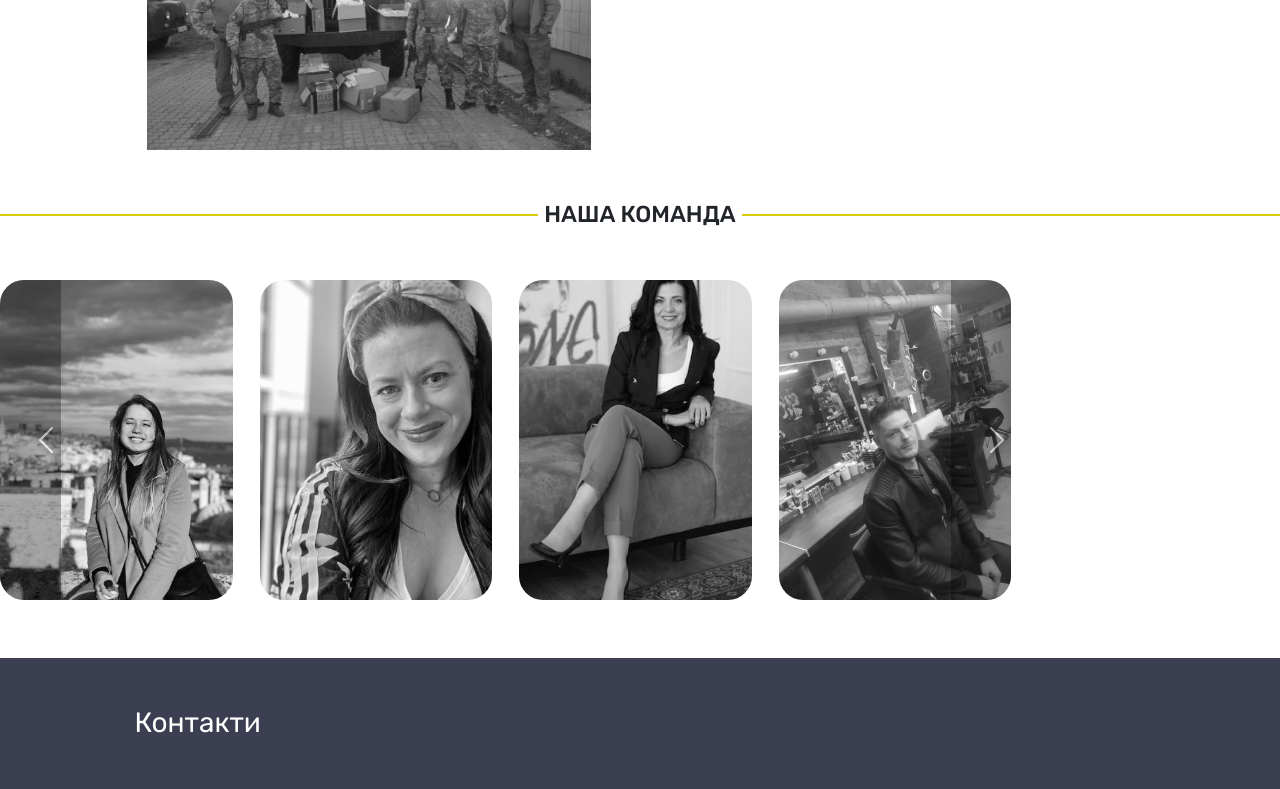
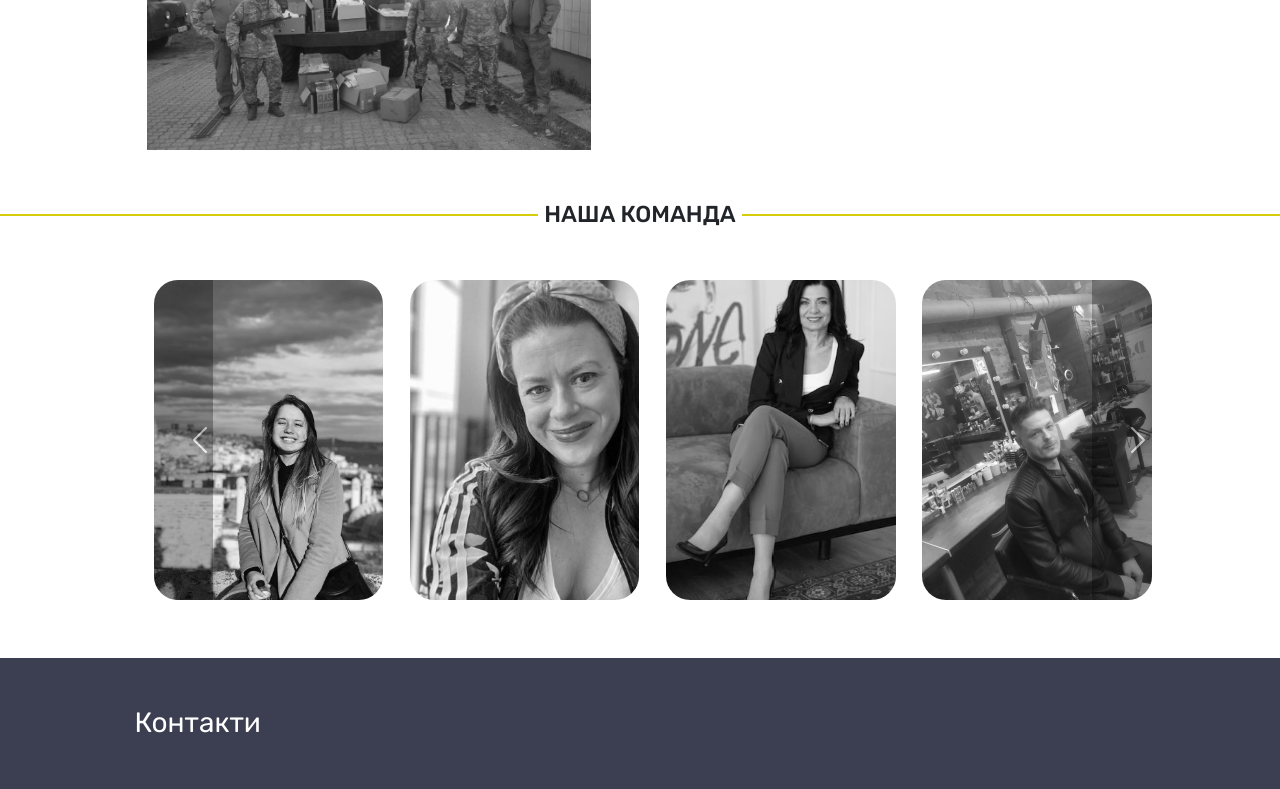
Before and after one commit to Mark4Devs/country, a React (Create React App) app: page /about in a window 1280 px wide. Shown: the part 541-1330 px from the top of the page. Built offline with nearby package versions, Linux system fonts and the light colour scheme.

Commit message:
Update media.css

```diff
--- a/public/media.css
+++ b/public/media.css
@@ -41,8 +41,11 @@
     .slider{
         display: none;
     }
-    .slider.mini{
+    .slider.mini {
         display: inline-block;
+        margin: 0 auto;
+        width: 78%;
+        margin-left: 12%;
     }
 }
 @media screen and (max-width: 1537px){
```
